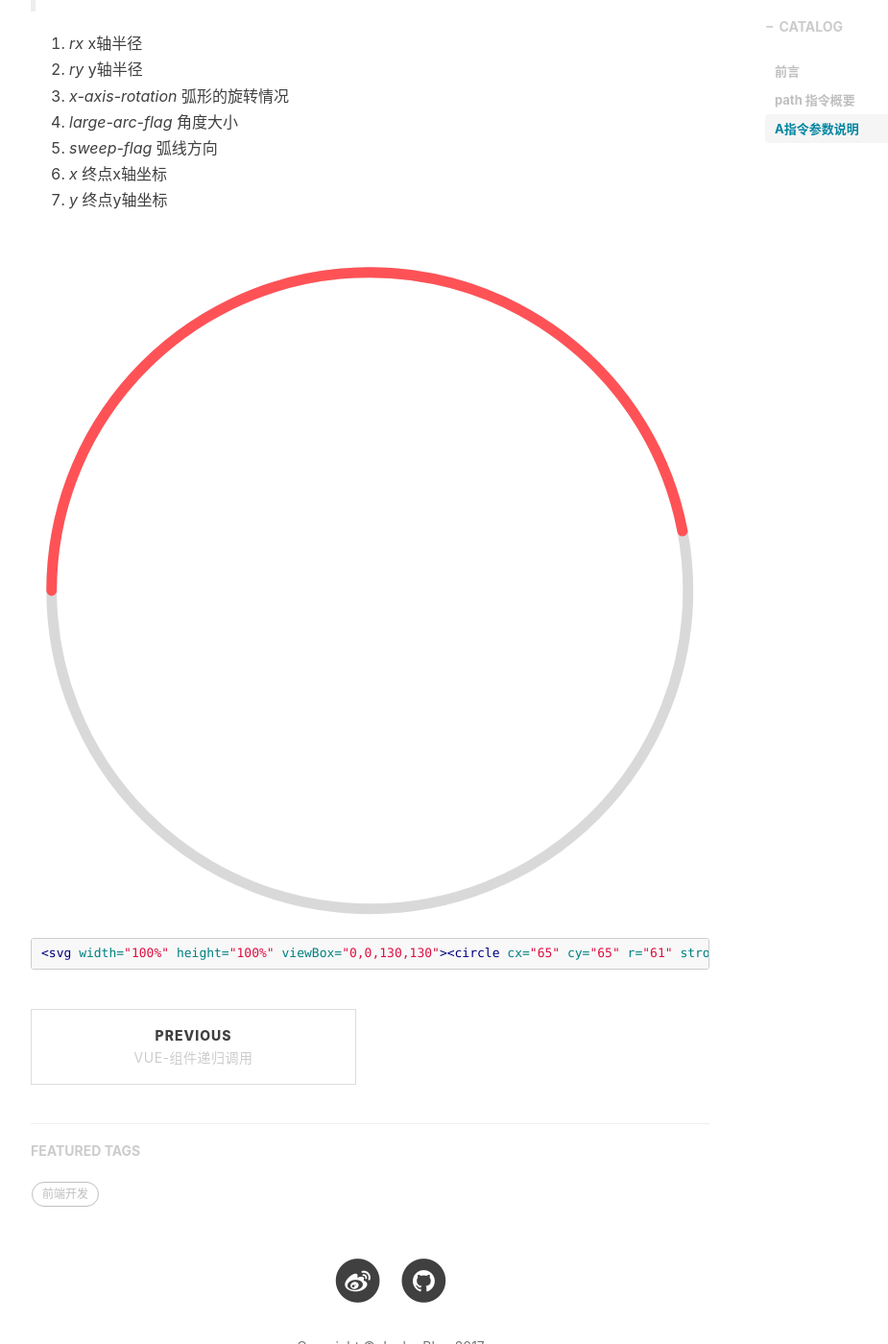
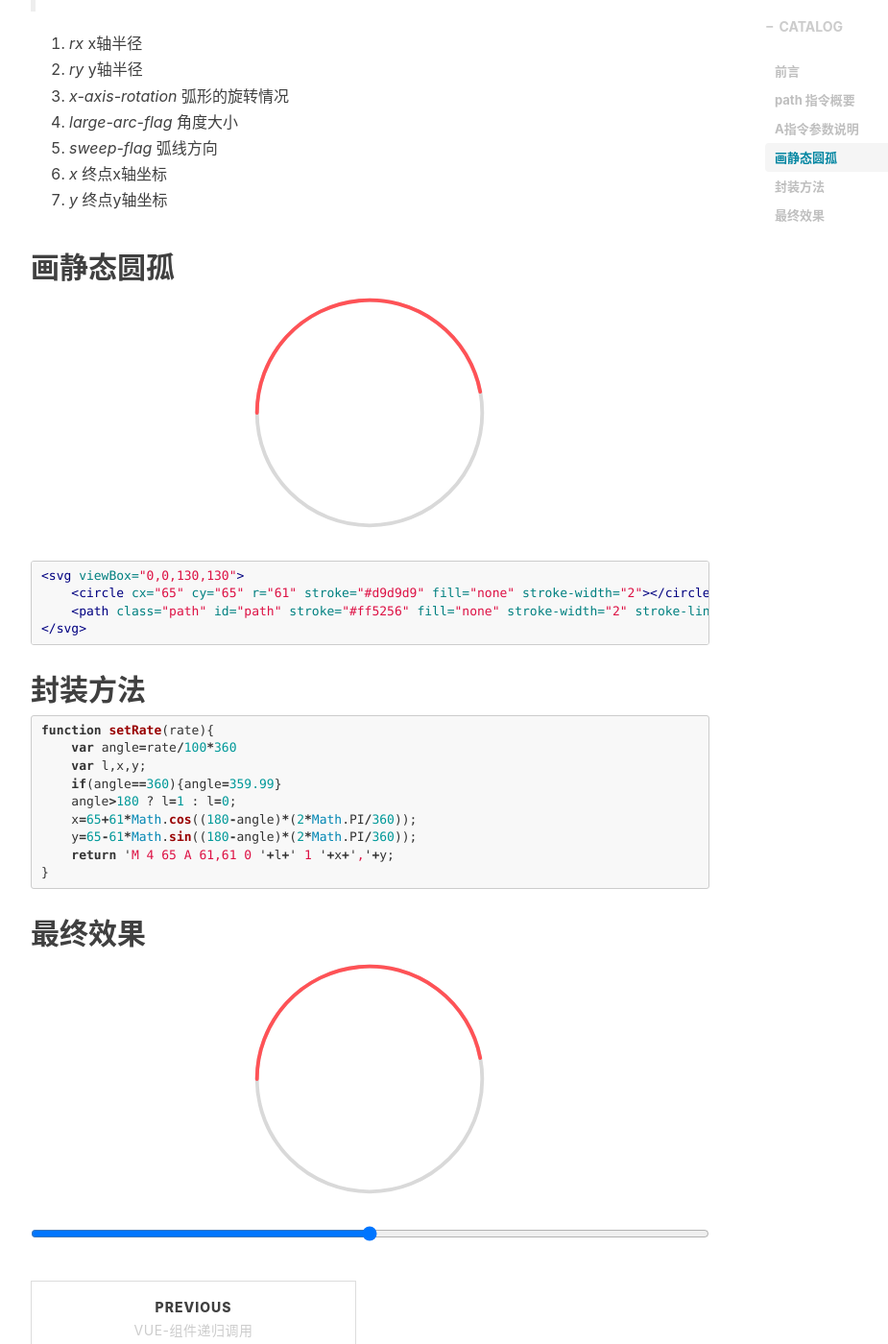
Before and after one commit to bb595700239/joubn_blog, a Jekyll site: the page built from _posts/2017-09-26-svg-path-arc.markdown, in a window 1280 px wide and 1400 px high, scrolled down 1966 px. Shown: the whole window at 96% size, without its empty margins (233-1158 px from the left). Built offline with Jekyll 4.4.1, drawn with Linux system fonts in a browser that asks for light colours; nearby versions of some CDN libraries; comment, search, counter and statistics services are not loaded.

Commit message:
修改
Signed-off-by: bb595700239 <595700239@qq.com>

````diff
--- a/_posts/2017-09-26-svg-path-arc.markdown
+++ b/_posts/2017-09-26-svg-path-arc.markdown
@@ -112,8 +112,48 @@ SVG中path的元素，也就是路径绘制，属性名称是d, 具体值是由
 6. *x*                终点x轴坐标
 7. *y*                终点y轴坐标
 
-<svg width="100%" height="100%" viewBox="0,0,130,130"><circle cx="65" cy="65" r="61" stroke="#d9d9d9" fill="none" stroke-width="2"></circle><path class="path" id="path" stroke="#ff5256" fill="none" stroke-width="2" stroke-linecap="round" d="M 4 65 A 61,61 0 0 1 124.91952229445,53.56973981027079"></path></svg>
+## 画静态圆孤
+
+<div style="text-align:center;margin-bottom:20px;">
+<svg style="width:250px; margin:0 auto;" viewBox="0,0,130,130"><circle cx="65" cy="65" r="61" stroke="#d9d9d9" fill="none" stroke-width="2"></circle><path class="path" id="path" stroke="#ff5256" fill="none" stroke-width="2" stroke-linecap="round" d="M 4 65 A 61,61 0 0 1 124.91952229445,53.56973981027079"></path></svg>
+</div>
 
 ```html
-<svg width="100%" height="100%" viewBox="0,0,130,130"><circle cx="65" cy="65" r="61" stroke="#d9d9d9" fill="none" stroke-width="2"></circle><path class="path" id="path" stroke="#ff5256" fill="none" stroke-width="2" stroke-linecap="round" d="M 4 65 A 61,61 0 0 1 124.91952229445,53.56973981027079"></path></svg>
+<svg viewBox="0,0,130,130">
+    <circle cx="65" cy="65" r="61" stroke="#d9d9d9" fill="none" stroke-width="2"></circle>
+    <path class="path" id="path" stroke="#ff5256" fill="none" stroke-width="2" stroke-linecap="round" d="M 4 65 A 61,61 0 0 1 124.91952229445,53.56973981027079"></path>
+</svg>
 ```
+
+## 封装方法
+
+```js
+function setRate(rate){
+    var angle=rate/100*360
+    var l,x,y;
+    if(angle==360){angle=359.99}
+    angle>180 ? l=1 : l=0;
+    x=65+61*Math.cos((180-angle)*(2*Math.PI/360));
+    y=65-61*Math.sin((180-angle)*(2*Math.PI/360));
+    return 'M 4 65 A 61,61 0 '+l+' 1 '+x+','+y;
+}
+```
+## 最终效果
+<div style="text-align:center;margin-bottom:20px;">
+<svg id="demo" style="width:250px; margin:0 auto;" viewBox="0,0,130,130"><circle cx="65" cy="65" r="61" stroke="#d9d9d9" fill="none" stroke-width="2"></circle><path class="path" id="path" stroke="#ff5256" fill="none" stroke-width="2" stroke-linecap="round" d="M 4 65 A 61,61 0 0 1 124.91952229445,53.56973981027079"></path></svg>
+</div>
+
+<div style="text-align:center;margin-bottom:20px;">
+    <input type="range" style="margin:0 auto;" onchange="document.querySelector('#demo').setAttribute('d',setRate(this.value))" />
+</div>
+<script type="text/javascript">
+function setRate(rate){
+    var angle=rate/100*360
+    var l,x,y;
+    if(angle==360){angle=359.99}
+    angle>180 ? l=1 : l=0;
+    x=65+61*Math.cos((180-angle)*(2*Math.PI/360));
+    y=65-61*Math.sin((180-angle)*(2*Math.PI/360));
+    return 'M 4 65 A 61,61 0 '+l+' 1 '+x+','+y;
+}
+</script>
````
